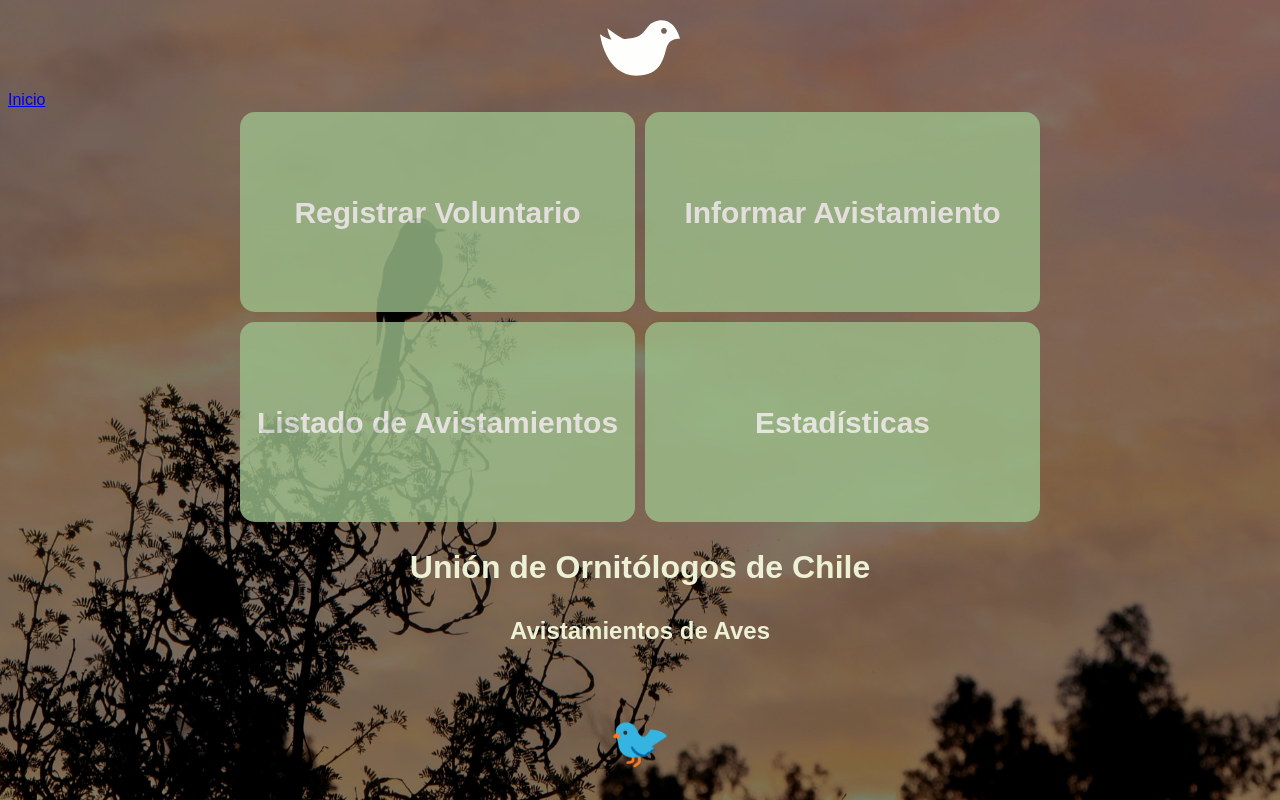
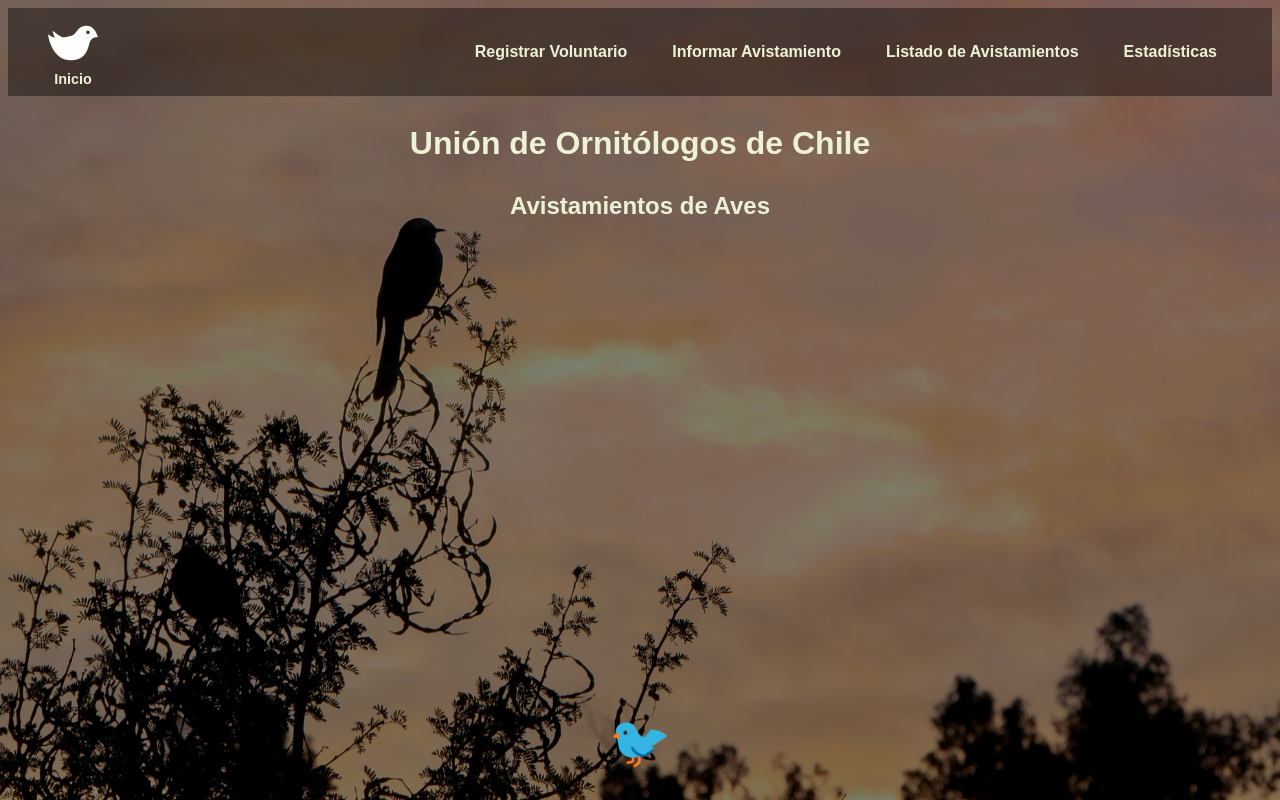
Before and after one commit to levitaet/desarrollo_web_sofia_araya, a Flask app: page / in a window 1280 px wide. Run offline with Flask 3, Linux system fonts and the light colour scheme; some web fonts are replaced.

Commit message:
style(css): improve navbar appearance and layout

```diff
--- a/static/css/styles.css
+++ b/static/css/styles.css
@@ -54,36 +54,68 @@ body {
   display: inline;
 }
 
-h1, h2, footer {
+h1,
+h2,
+footer {
+  text-align: center;
+}
+
+.main-header {
+  display: flex;
+  justify-content: space-between;
+  align-items: center;
+  padding: 10px 40px;
+  background-color: rgba(0, 0, 0, 0.4);
+  border-bottom: 1px solid rgba(255, 255, 255, 0.2);
+  margin-bottom: 20px;
+}
+
+.nav-logo-link {
+  text-decoration: none;
+  color: inherit;
+  display: flex;
+  flex-direction: column;
+  align-items: center;
+  gap: 4px;
+}
+
+.nav-logo-link img.logo-ave {
+  margin: 0;
+  max-height: 50px;
+  width: auto;
+}
+
+.logo-text {
+  font-weight: bold;
+  font-size: 0.9em;
+  line-height: 1;
+}
+
+.page-title-container {
   text-align: center;
 }
 
 .menu-botones {
-  display: grid;
-  margin-left: auto;
-  margin-right: auto;
-  grid-template-columns: 1fr 1fr;
-  gap: 10px;
-  max-width: 800px;
-  font-size: 30px;
+  display: flex;
+  gap: 15px;
+  align-items: center;
+  margin: 0;
+  font-size: 16px;
 }
 
 .boton-enlace {
-  display: flex;
+  display: inline-block;
   font-weight: bold;
-  justify-content: center;
-  align-items: center;
   text-align: center;
-  height: 200px;
+  padding: 10px 15px;
   text-decoration: none;
-  background-color: rgb(157, 192, 139);
-  color: white;
-  border-radius: 15px;
-  opacity: 0.8
+  color: rgb(237, 241, 214);
+  border-radius: 10px;
+  transition: background-color 0.3s ease;
 }
 
 .boton-enlace:hover {
-  background-color: rgb(64, 81, 59);
+  background-color: rgba(157, 192, 139, 0.4);
 }
 
 footer {
```
